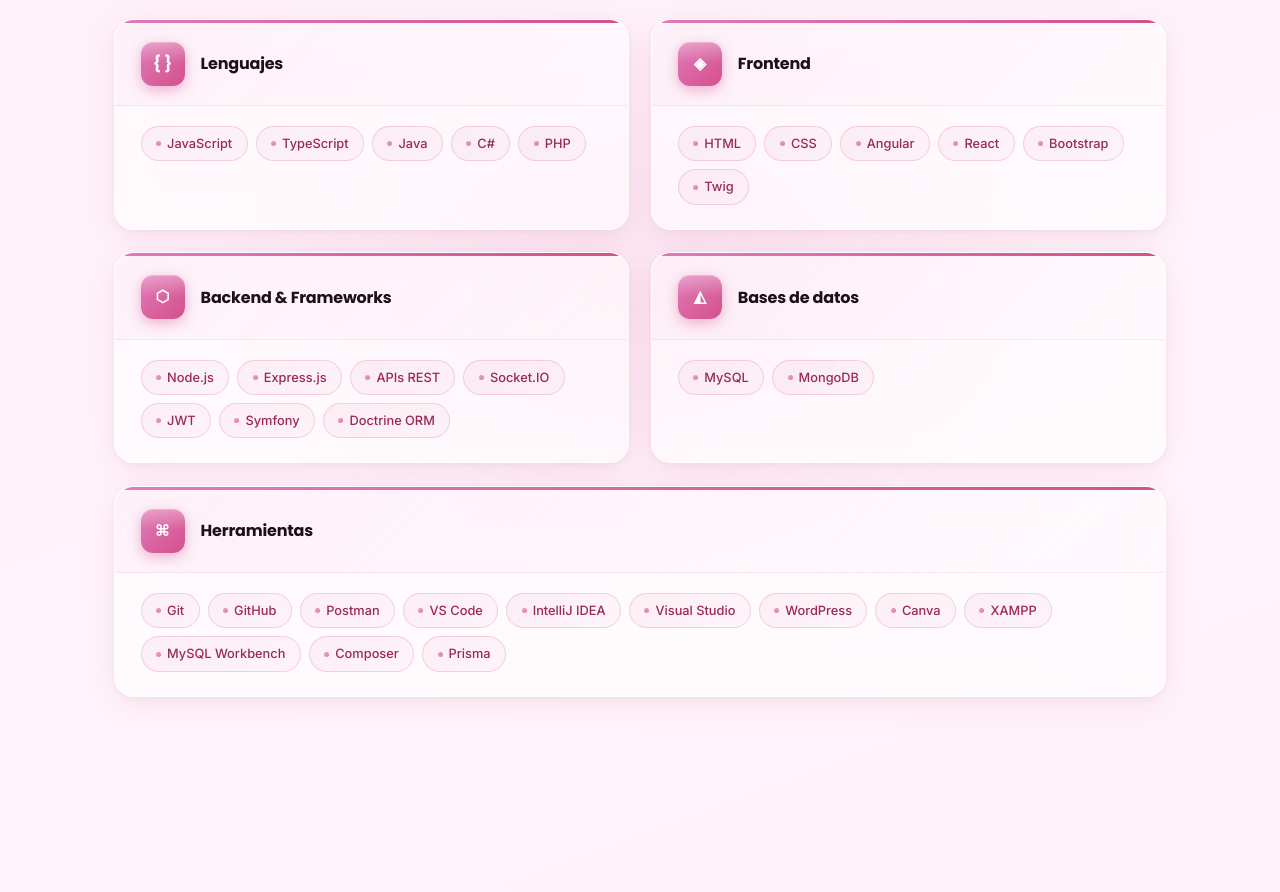
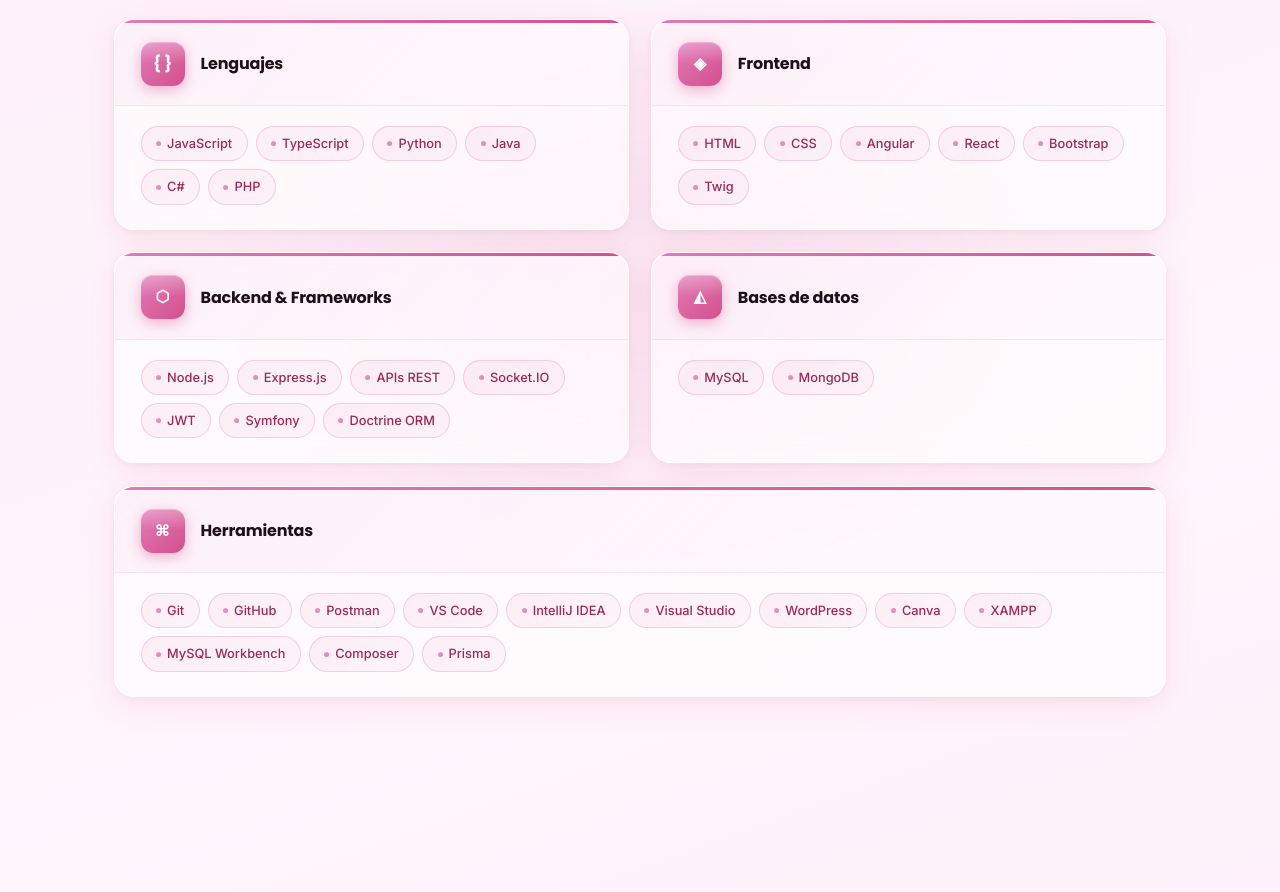
Before and after one commit to Monica-pxl/portfolio-monica, a React (Vite) app: page / in a window 1280 px wide. Shown: the part 2040-2932 px from the top of the page. Built offline with nearby package versions, Linux system fonts and the light colour scheme.

Commit message:
Nuevo lenguaje añadido, CV actualizado

```diff
--- a/src/components/Skills.tsx
+++ b/src/components/Skills.tsx
@@ -12,7 +12,7 @@
   {
     categoryKey: 0,
     icon: '{ }',
-    skills: ['JavaScript', 'TypeScript', 'Java', 'C#', 'PHP'],
+    skills: ['JavaScript', 'TypeScript', 'Python', 'Java', 'C#', 'PHP'],
   },
   {
     categoryKey: 1,
```
Also changed, not shown: 1 other file (tests, documents, lock files or other folders).
